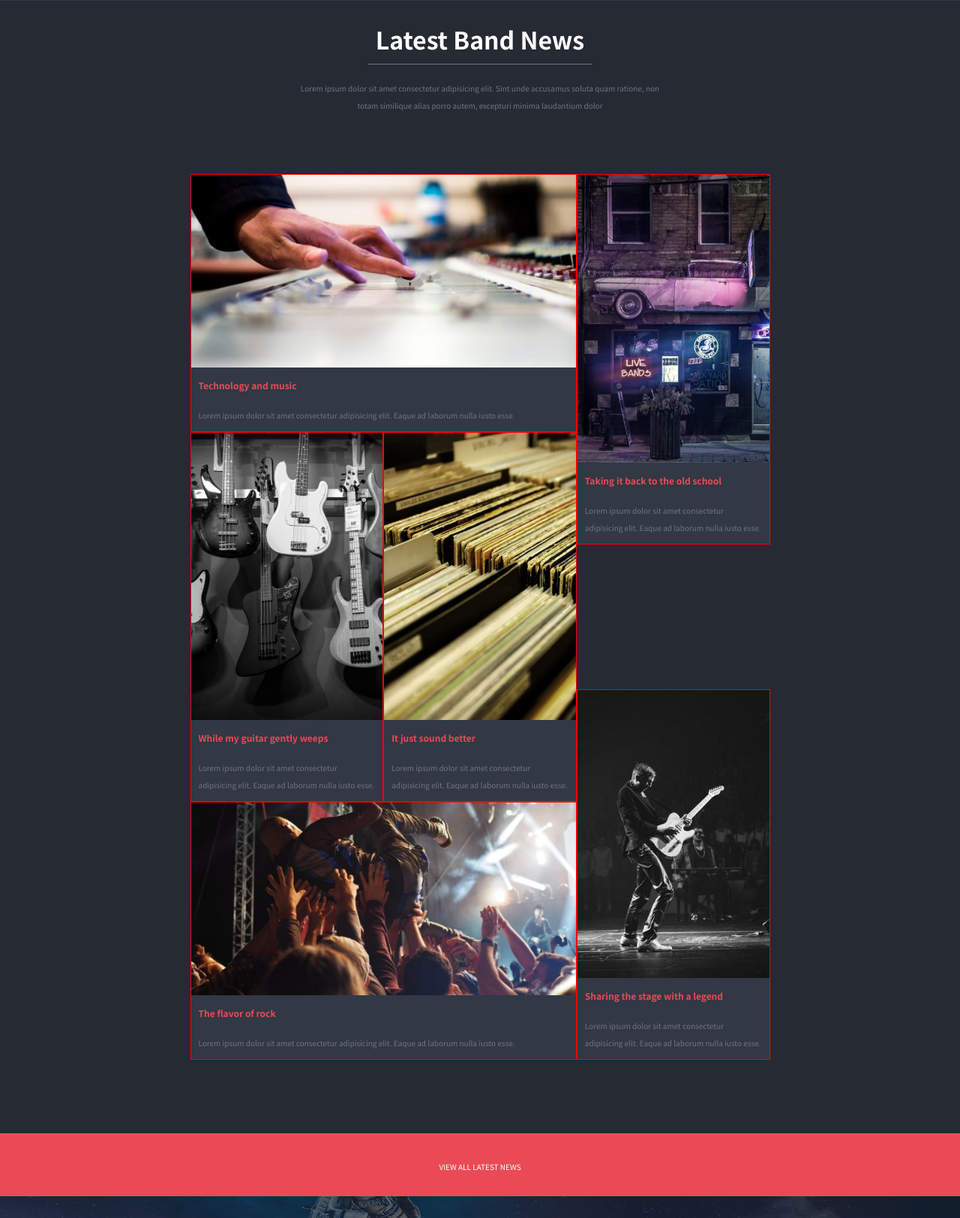
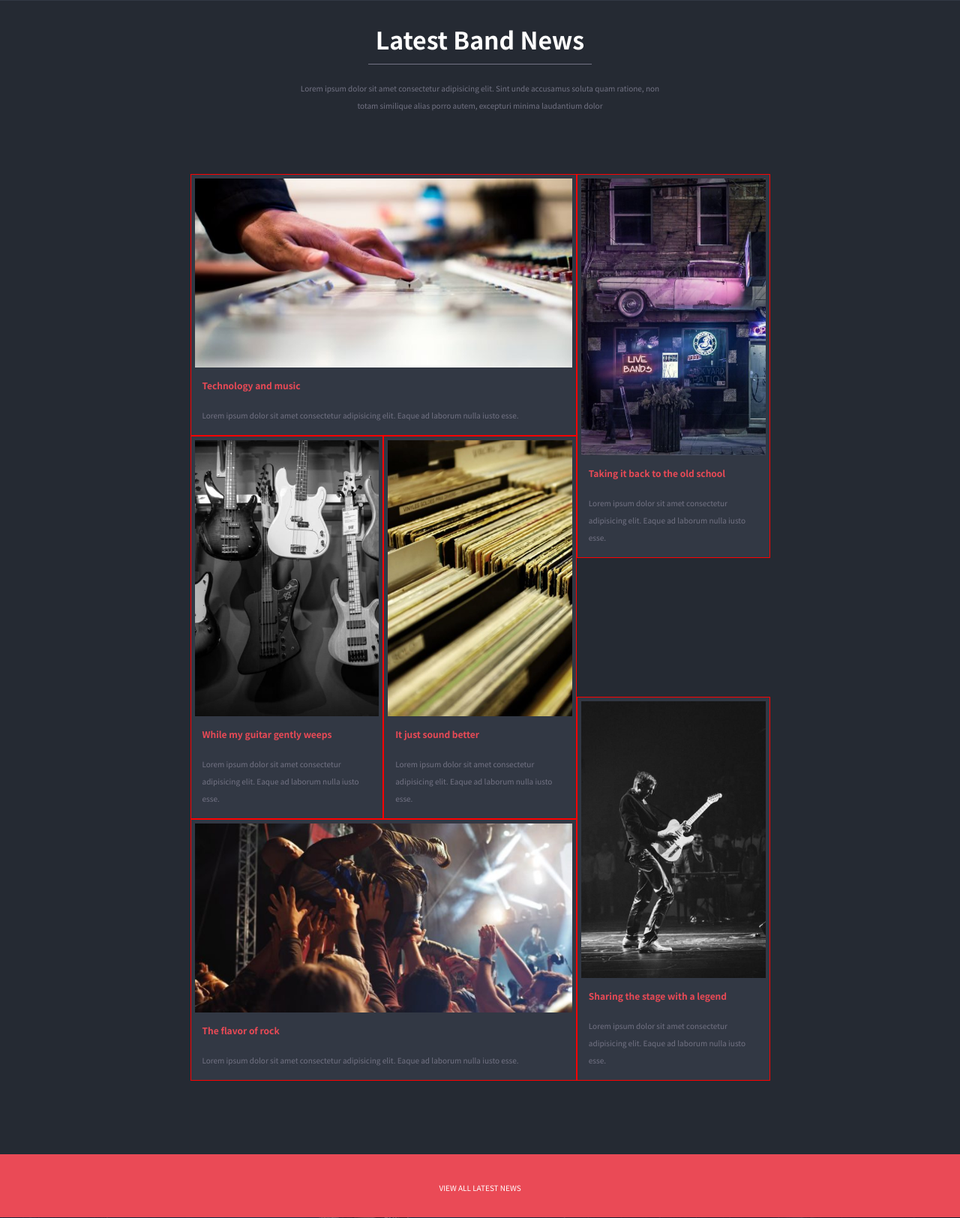
Before and after one commit to Cargalher/proj-html-vuejs, a PHP site: page / in a window 1280 px wide. Shown: the part 761-2385 px from the top of the page at 75% size. Run offline with PHP 8.4, Linux system fonts and the light colour scheme; some libraries are stand-ins or nearby versions.

Commit message:
card class added to each card and padding given

```diff
--- a/dist/css/app.css
+++ b/dist/css/app.css
@@ -131,6 +131,9 @@ main .latest_news .latest_news_bottom h4, main .latest_news .latest_news_bottom
 main .latest_news .latest_news_bottom p {
   font-size: 10px;
   line-height: 23px;
+}
+main .latest_news .latest_news_bottom .card {
+  padding: 5px;
 }
 main .latest_news .latest_news_bottom .left_col {
   width: 100%;
--- a/index.html
+++ b/index.html
@@ -69,24 +69,24 @@
                 <div class="latest_news_bottom ">
                     <!-- left column_cards images -->
                     <div class="left_col">
-                        <div class="techMusic">
+                        <div class="techMusic card">
                             <img src="./dist/img/blog_music_techo-600x300.jpg" alt="">
                             <h4>Technology and music</h4>
                             <p>Lorem ipsum dolor sit amet consectetur adipisicing elit. Eaque ad laborum nulla iusto esse.</p>
                         </div>
                         <div class="img_row">
-                            <div class="guitar">
+                            <div class="guitar card">
                                 <img src="./dist/img/blog-post3-400x600.jpg" alt="">
                                 <h4>While my guitar gently weeps</h4>
-                            <p>Lorem ipsum dolor sit amet consectetur adipisicing elit. Eaque ad laborum nulla iusto esse.</p>
+                                <p>Lorem ipsum dolor sit amet consectetur adipisicing elit. Eaque ad laborum nulla iusto esse.</p>
                             </div>
-                            <div class="albums">
+                            <div class="albums card">
                                 <img src="./dist/img/blog-post4-400x600.jpg" alt="">
                                 <h4>It just sound better</h4>
                                 <p>Lorem ipsum dolor sit amet consectetur adipisicing elit. Eaque ad laborum nulla iusto esse.</p>
                             </div>
                         </div>
-                        <div class="rock">
+                        <div class="rock card">
                             <img src="./dist/img/blog_flavor_rock-600x300.jpg" alt="">
                             <h4>The flavor of rock</h4>
                             <p>Lorem ipsum dolor sit amet consectetur adipisicing elit. Eaque ad laborum nulla iusto esse.</p>
@@ -95,12 +95,12 @@
                     <!-- /left column_cards images -->
                     <!-- right column_cards images -->
                     <div class="right_col">
-                        <div class="bar">
+                        <div class="bar card">
                             <img src="./dist/img/blog-post1-400x600.jpg" alt="">
                             <h4>Taking it back to the old school</h4>
                             <p>Lorem ipsum dolor sit amet consectetur adipisicing elit. Eaque ad laborum nulla iusto esse.</p>
                         </div>
-                        <div class="guitar_player">
+                        <div class="guitar_player card">
                             <img src="./dist/img/blog-post2-400x600.jpg" alt="">
                             <h4>Sharing the stage with a legend</h4>
                             <p>Lorem ipsum dolor sit amet consectetur adipisicing elit. Eaque ad laborum nulla iusto esse.</p>
--- a/src/partials/_main.scss
+++ b/src/partials/_main.scss
@@ -64,6 +64,9 @@ main{
             p{
                 font-size: 10px;
                 line-height: 23px;
+            }
+            .card{
+                padding: 5px;
             }
             .left_col{
                 width: 100%;
```
